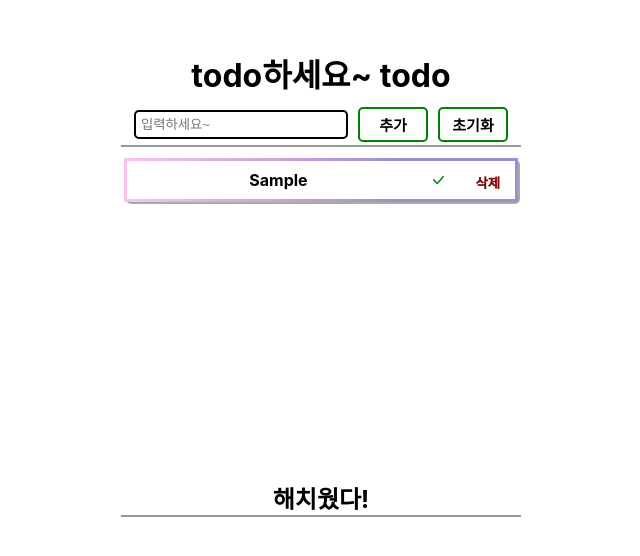
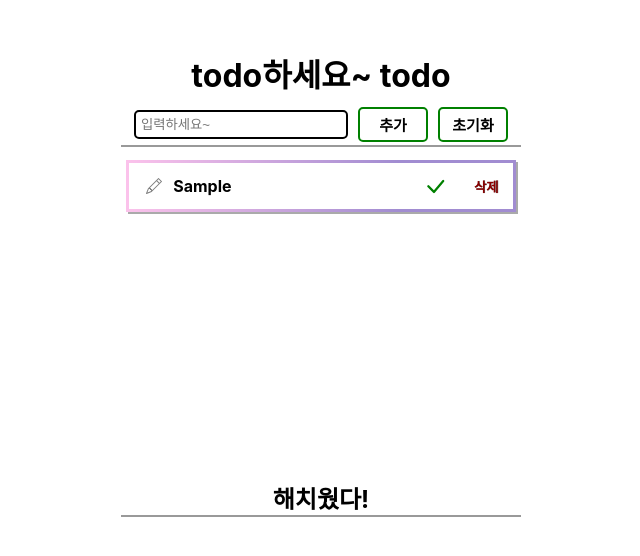
Before and after one commit to heohuhuh/todotodo, a React (Create React App) app: page / in a window 1280 px wide. Both pictures are taken after typing "Sample" into the empty fields and a click on the button "추가". Shown: the top 556 px of the page, without its empty margins (319-959 px from the left). Built offline with nearby package versions, Linux system fonts and the light colour scheme.

Commit message:
수정버튼추가,엔터시 작동

```diff
--- a/src/Todoitem.js
+++ b/src/Todoitem.js
@@ -1,13 +1,50 @@
+import React, { useRef, useState } from "react";
 import styled from "styled-components";
 
 //컴포넌트
-function Todoitem({ todoItem, deleteList, toggleStatus, isDone }) {
+function Todoitem({ todoItem, deleteList, toggleStatus, changeTodo, isDone }) {
+  const [todo, setTodo] = useState("");
+  const onChange = (e) => {
+    setTodo(e.target.value);
+  };
+  const [todoTag, setTodoTag] = useState(true);
   function buttonClick() {
     toggleStatus(todoItem.id);
   }
+  const test = useRef(null);
+  //눌리면 태그 위치에 인덱스를 생성하고 인덱스엔 원래 값이 있음 인덱스가 비활성화되거나 엔터가 눌리면 비활성화시켜서 입력한 값으로 태그가 바뀜
   return (
     <Listline>
-      <Tag> {todoItem.todo} </Tag>
+      <ChangeTodoButton
+        onClick={() => {
+          setTodoTag(!todoTag);
+          test.current.focus();
+        }}
+        xmlns="http://www.w3.org/2000/svg"
+        width="16"
+        height="16"
+        fill="currentColor"
+        class="bi bi-pencil"
+        viewBox="0 0 16 16"
+      >
+        <path d="M12.146.146a.5.5 0 0 1 .708 0l3 3a.5.5 0 0 1 0 .708l-10 10a.5.5 0 0 1-.168.11l-5 2a.5.5 0 0 1-.65-.65l2-5a.5.5 0 0 1 .11-.168l10-10zM11.207 2.5 13.5 4.793 14.793 3.5 12.5 1.207 11.207 2.5zm1.586 3L10.5 3.207 4 9.707V10h.5a.5.5 0 0 1 .5.5v.5h.5a.5.5 0 0 1 .5.5v.5h.293l6.5-6.5zm-9.761 5.175-.106.106-1.528 3.821 3.821-1.528.106-.106A.5.5 0 0 1 5 12.5V12h-.5a.5.5 0 0 1-.5-.5V11h-.5a.5.5 0 0 1-.468-.325z" />
+      </ChangeTodoButton>
+      <Todo todoTag={todoTag}> {todoItem.todo} </Todo>
+      <ChangeTodoInput
+        ref={test}
+        todoTag={todoTag}
+        onChange={onChange}
+        onKeyDown={(e) => {
+          console.log(e);
+          if (e.key === "Enter") {
+            changeTodo(todoItem.id, todo);
+            setTodo("");
+            setTodoTag(!todoTag);
+          }
+        }}
+        placeholder={todoItem.todo}
+        value={todo}
+      />
       <Buttons buttonClick={buttonClick} isDone={isDone} />
       <DeleteButton
         onClick={() => {
@@ -31,8 +68,8 @@ const Buttons = ({ buttonClick, isDone }) => {
         buttonClick();
       }}
       xmlns="http://www.w3.org/2000/svg"
-      width="16"
-      height="16"
+      width="25"
+      height="25"
       fill="currentColor"
       viewBox="0 0 16 16"
     >
@@ -48,46 +85,63 @@ const Listline = styled.div`
   border-image-slice: 1;
   background: #fff;
   box-shadow: 2px 2px #aaa;
-  padding: 1px;
-  margin: 3px;
+  margin: 5px;
+  padding: 5px;
   display: flex;
-  flex-direction: column;
-  border-radius: 5px;
+  justify-content: space-evenly;
   align-items: center;
 `;
-const Tag = styled.p`
+const Todo = styled.p`
+  width: 230px;
   color: black;
   font-weight: bold;
   font-size: 1rem;
-  margin: 3px 10px 3px 10px;
-  padding: 5px 90px 5px 5px;
+  margin: 0;
+  padding: 0;
+  display: ${({ todoTag }) => !todoTag && "none"};
+`;
+const ChangeTodoButton = styled.svg`
+  background: none;
+  color: gray;
+  margin: 0;
+  padding: 10px;
+  cursor: pointer;
+`;
+const ChangeTodoInput = styled.input`
+  width: 230px;
+  color: black;
+  font-weight: bold;
+  font-size: 1rem;
+  margin: 0;
+  padding: 0;
+  border: none;
+  display: ${({ todoTag }) => todoTag && "none"};
 `;
 const Checkbox = styled.svg`
+  margin: 0;
+  padding: 0;
+  margin: 0;
+  width: 60px;
   background: none;
-  position: absolute;
-  right: 70px;
   color: green;
-  margin: 10px;
   cursor: pointer;
 `;
 const DeleteButton = styled.button`
+  margin: 0;
+  padding: 0;
+  width: 40px;
   text-shadow: 0.3px 0.3px #666;
   background: none;
-  position: absolute;
-  right: 10px;
   color: rgb(139, 0, 0);
-  margin: 10px;
   cursor: pointer;
   font-weight: bold;
   border-style: none;
 `;
 const StyledRedoButton = styled.button`
+  width: 60px;
   text-shadow: 0.3px 0.3px #666;
   background: none;
-  position: absolute;
-  right: 50px;
   color: blue;
-  margin: 10px;
   padding: 0;
   cursor: pointer;
   font-weight: bold;
--- a/src/Todolist.js
+++ b/src/Todolist.js
@@ -14,6 +14,13 @@ function Todolist({ todoList, setTodoList, isDone }) {
     setTodoList(mappedList);
   };
 
+  const changeTodo = (id, todo) => {
+    const mappedList = todoList.map((item) => {
+      if (item.id === id) return { ...item, todo: todo };
+      return item;
+    });
+    setTodoList(mappedList);
+  };
   return (
     <div>
       {todoList
@@ -24,6 +31,7 @@ function Todolist({ todoList, setTodoList, isDone }) {
             todoItem={todoItem}
             deleteList={deleteList}
             toggleStatus={toggleStatus}
+            changeTodo={changeTodo}
             isDone={isDone}
           />
         ))}
```
